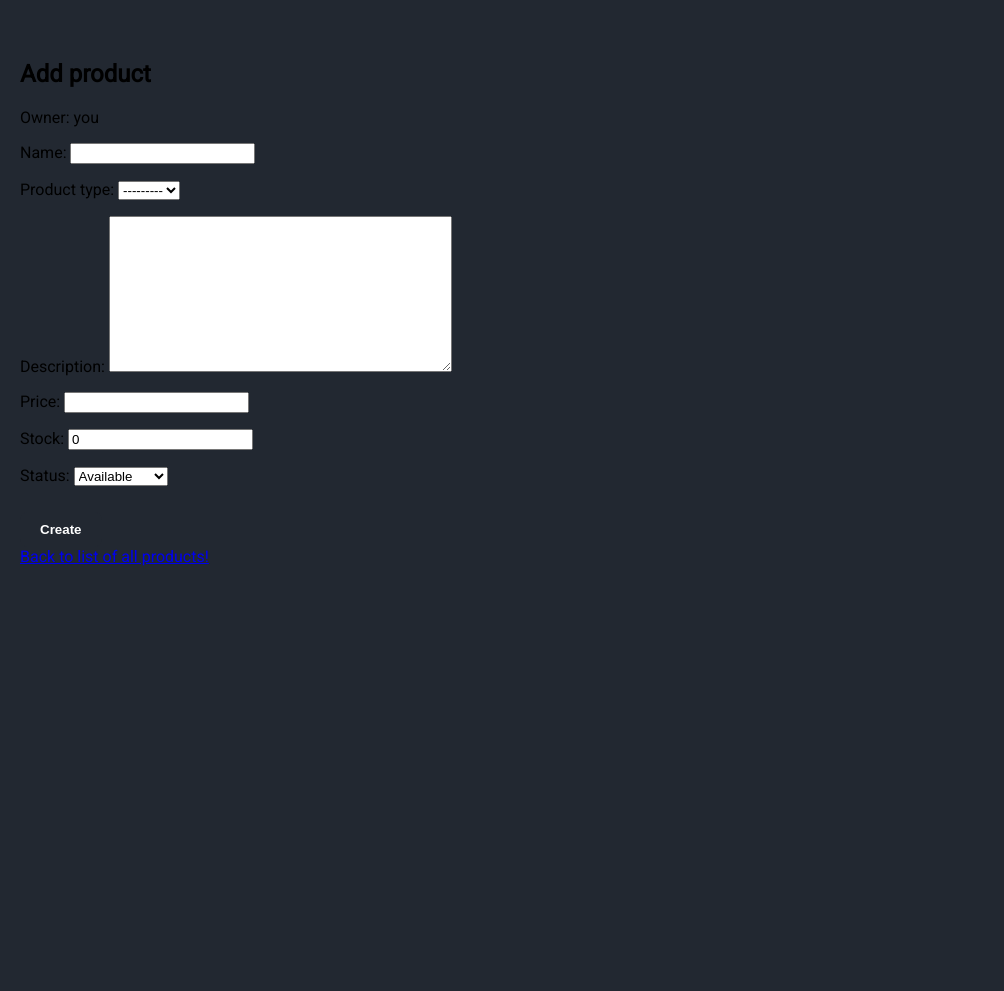
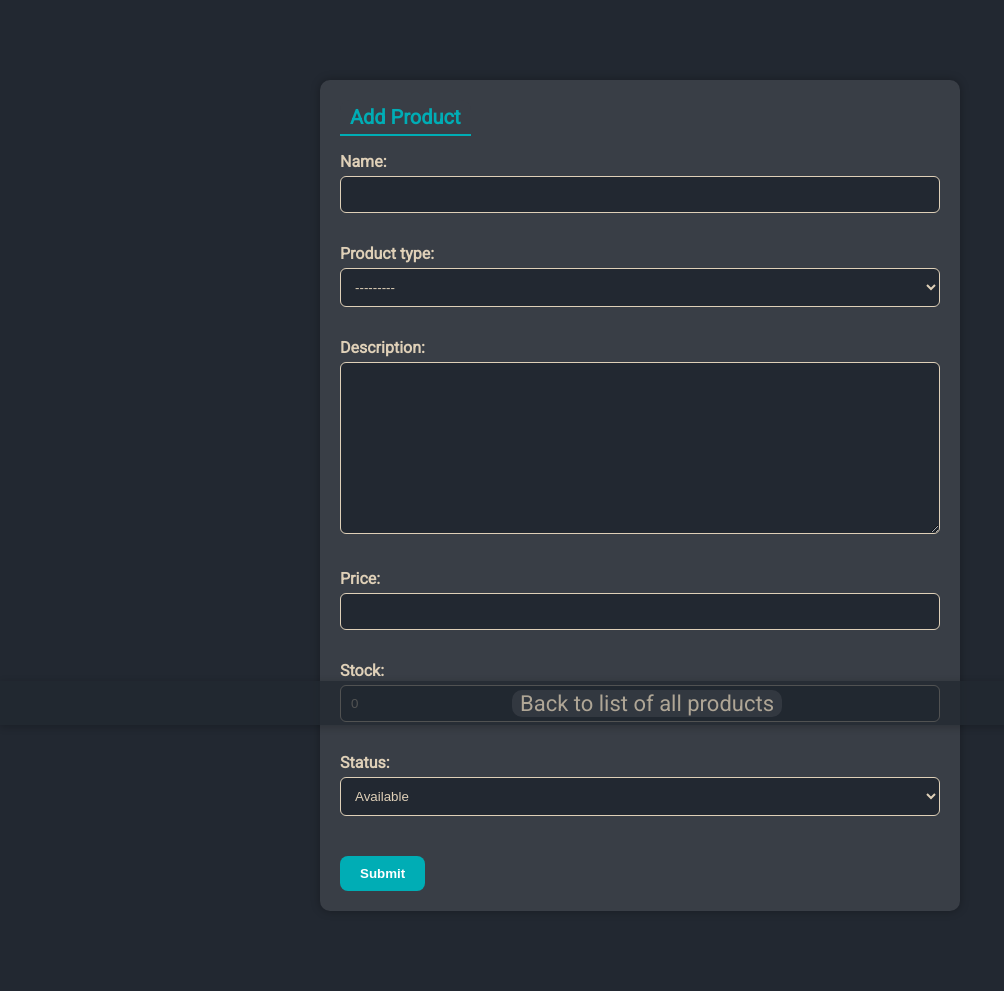
Before and after one commit to nico9696/hobbysite-CD-8, a Django app: page /merchstore/item/add/ in a window 1280 px wide. Shown: the part 75-1066 px from the top of the page, without its empty margins (0-1004 px from the left). Before the commit the page ends 641 px from the top, so only its background shows below. Run offline with Django 5.2, Linux system fonts and the light colour scheme; the visitor is signed in with stand-in values (Sample User, id 1); data that the repository does not hold is empty.

Commit message:
made add products form and fixed logic for stock

```diff
--- a/merchstore/static/merchstore/styles.css
+++ b/merchstore/static/merchstore/styles.css
@@ -214,7 +214,7 @@ form button {
     text-align: center;
 }
 
-.whole-update-form {
+.whole-update-add-form {
     max-width: 600px;
     margin: 40px auto;
     padding: 20px;
--- a/merchstore/templates/merchstore/add_product.html
+++ b/merchstore/templates/merchstore/add_product.html
@@ -1,12 +1,17 @@
 {% extends "merchstore/layout.html" %}
 {% block body %}
-    <form method="post">
-        {% csrf_token %}
-        <h2>Add product</h2>
-        <p>Owner: you</p>
-        {{ add_product_form.as_p }}
-        <button type="submit">Create</button>
-    </form>
+    <div class="whole-update-add-form">
+        <div class="top-left-section">
+            <h4>Add Product</h4>
+        </div>
+        <form method="post" class="update-add-form">
+            {% csrf_token %}
+            {{ add_product_form.as_p }}
+            <button type="submit">Submit</button>
+        </form>
+    </div>
 
-    <a href="{% url 'show_products_list'%}">Back to list of all products!</a>
+    <footer>
+        <a href="{% url 'show_products_list'%}">Back to list of all products</a>
+    </footer>
 {% endblock %}
--- a/merchstore/templates/merchstore/update.html
+++ b/merchstore/templates/merchstore/update.html
@@ -1,6 +1,6 @@
 {% extends "merchstore/layout.html" %}
 {% block body %}
-    <div class="whole-update-form">
+    <div class="whole-update-add-form">
         <div class="top-left-section">
             <h4>Update/Edit product</h4>
         </div>
--- a/merchstore/views.py
+++ b/merchstore/views.py
@@ -98,6 +98,12 @@ def add_product(request):
         if product_form.is_valid():
             product = product_form.save(commit=False) # Create but don't save yet
             product.owner = profile # Set the desired field value
+            if product.stock <= 0:
+                product.status = 'out_of_stock'
+            elif product.stock >= 1 and product.status == 'on_sale':
+                product.status = 'on_sale'
+            elif product.stock >= 1:
+                product.status = 'available'
             product.save() # Now save to the database
 
         return redirect('show_products_list')
@@ -127,6 +133,10 @@ def update_product(request, product_id):
             # change status based on stock
             if product.stock <= 0:
                 product.status = 'out_of_stock'
+            elif product.stock >= 1 and product.status == 'on_sale':
+                product.status = 'on_sale'
+            elif product.stock >= 1:
+                product.status = 'available'
 
             product_form.save() # Now save to the database
 
```
